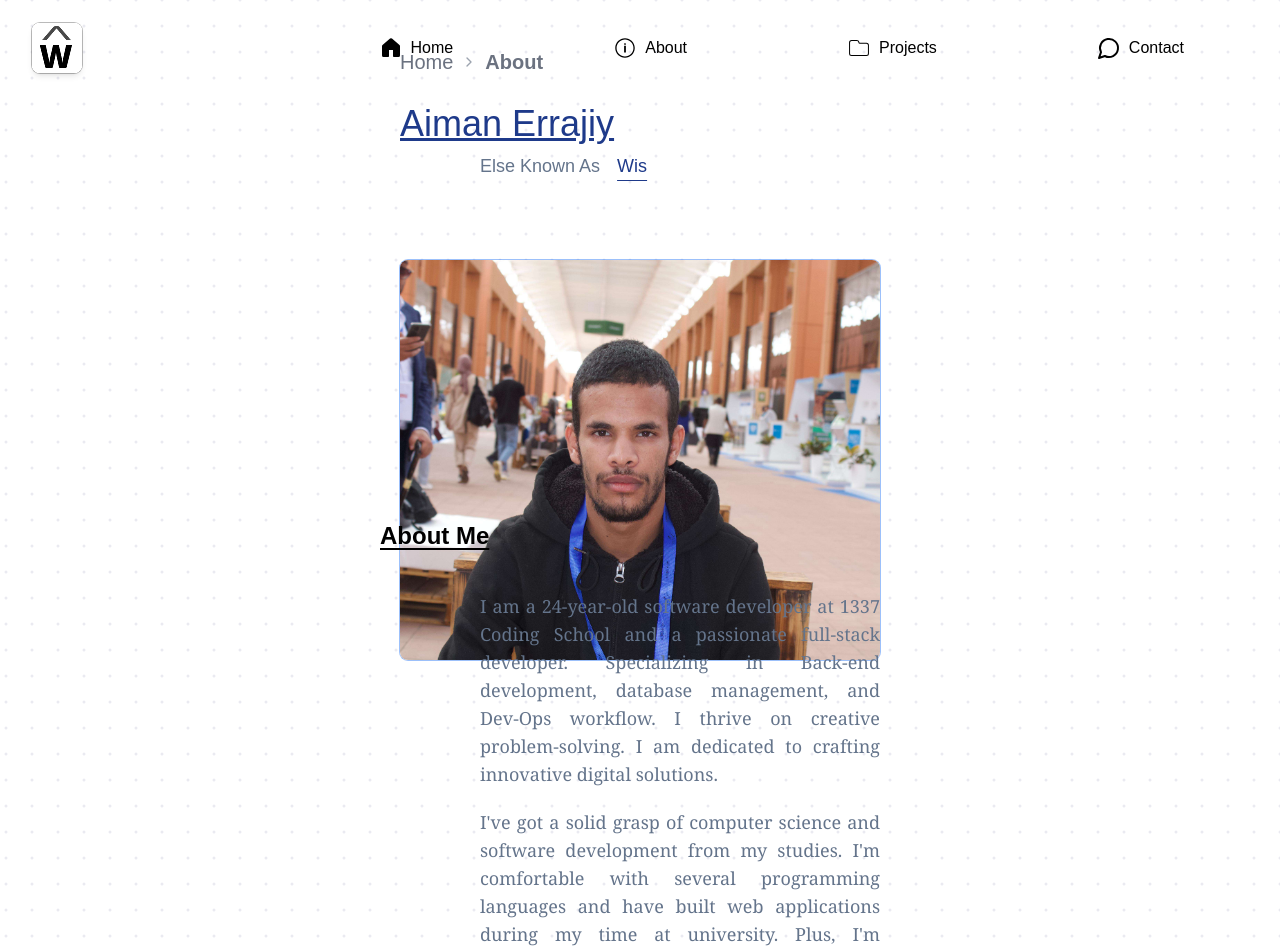
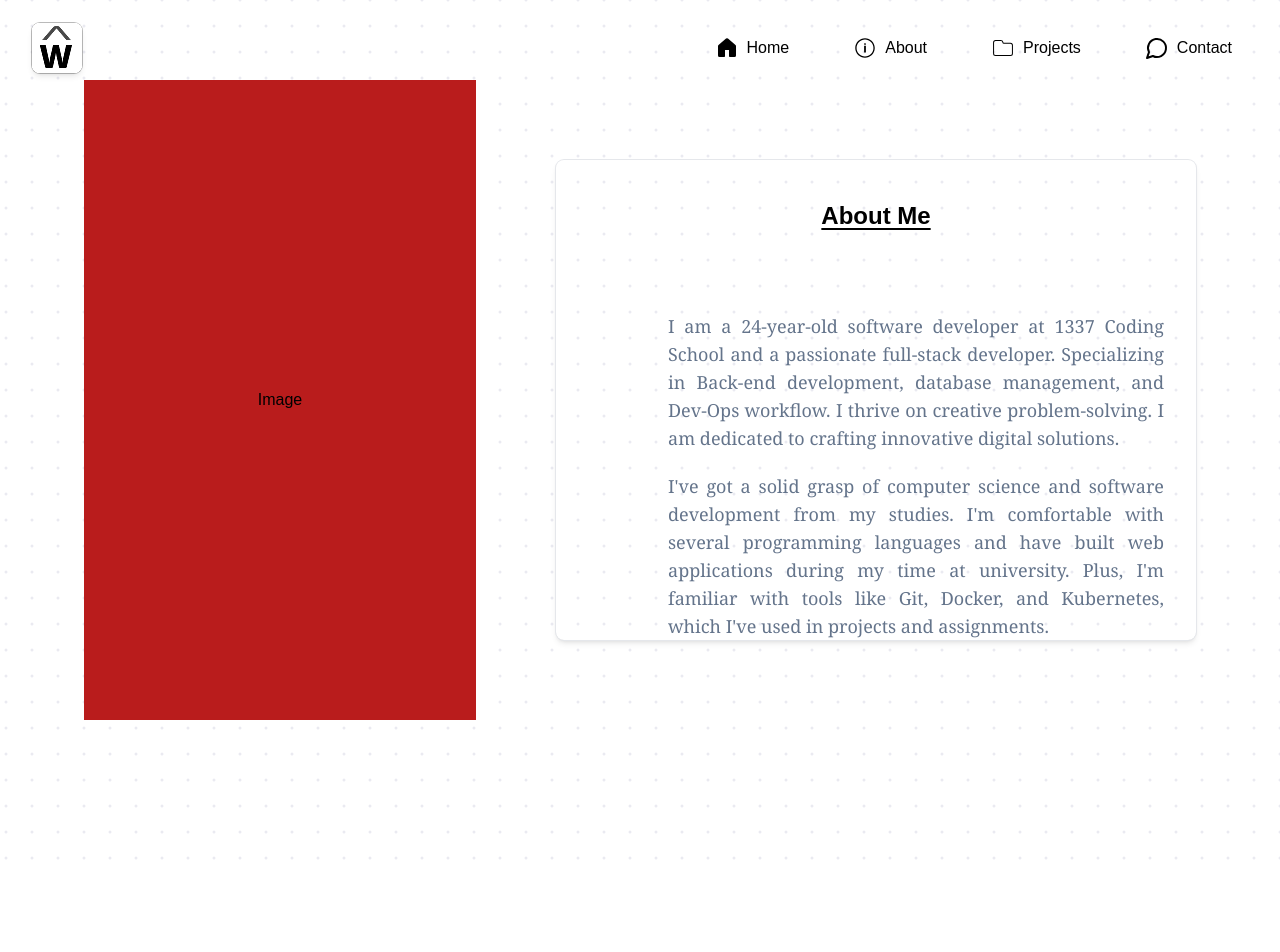
Before and after one commit to wis-aerrajiy/Portfolio, a React (Vite) app: page /about in a window 1280 px wide. Shown: the top 952 px of the page. After the commit the page ends 880 px from the top, so only its background shows below. Built offline with nearby package versions, Linux system fonts and the light colour scheme; a web font is replaced by a local one.

Commit message:
fix about

```diff
--- a/src/index.css
+++ b/src/index.css
@@ -22,6 +22,19 @@ html,
     font-style: normal; */
 }
 
+
+
+/* Hide scrollbar for Firefox */
+.myscrollbar {
+    scrollbar-width: none;
+  }
+
+  /* Hide scrollbar for WebKit browsers (Chrome, Safari) */
+  .myscrollbar::-webkit-scrollbar {
+    display: none;
+  }
+
+
 /* [
     {
        files {}
--- a/src/pages/Components/AboutSection.tsx
+++ b/src/pages/Components/AboutSection.tsx
@@ -1,34 +1,25 @@
-import profile from '../../assets/profile.jpeg'
+import profile from '../../assets/profile.jpeg';
+import '../../index.css';
 import { BreadCrumb } from './';
 
 const AboutSection = () => {
     return (
         <>
-            <section id="about" className="">
-                <div className="flex flex-col gap-16 h-screen md:max-w-[60vh] max-w-[50vh] mt-12 ">
-                    <div className='flex flex-col justify-start space-y-20 md:min-h-[50vh]'>
-                        <div className="flex flex-col items-start gap-2">
+            <section id="about">
+                <div className='flex flex-col md:flex-row justify-center items-center min-h-screen space-y-20 md:space-y-0 md:space-x-20 mt-24 md:mt-0 mb-20'>
 
-                            <BreadCrumb Section="About" />
-
-                            <h3 className="text-2xl md:text-4xl text-blue-900 underline">
-                                Aiman Errajiy
-                            </h3>
-                            <p className="text-lg md:text-lg text-slate-500 ml-20">
-                                Else Known As <span className="text-blue-900 underline-offset-8 underline px-3">Wis</span>
-                            </p>
-                        </div>
-                        <div className="mb-5">
-                            <img src={profile} alt="profile" className="w-[100%] max-h-[400px] object-cover max-w-none rounded-lg filter border-gray-600 ring-1 ring-gray-600/6" />
+                    <div className='flex justify-center items-center h-[40vh] md:h-[80vh] min-w-[49vh] bg-red-700' >
+                        <div>
+                            Image
                         </div>
                     </div>
 
+                    <div className='md:overflow-scroll myscrollbar ring-1 ring-gray-200 shadow-md max-w-[90vw] md:max-w-[50vw] md:h-[60vh] px-8 pb-8 rounded-lg'>
 
-                    <div className="flex flex-col md:flex-col gap-10 min-h-[90vh]">
-
-                        <div className='relative flex flex-row justify-center items-center min-w-[100%] bg-gray-20/15 mb-10 md:-z-0 -z-10'>
-                            <h1 className='absolute underline underline-offset-4 font-extrabold text-2xl md:rotate-[0deg] left-0 md:-left-5 top-2' >About Me</h1>
-
+                        <div className=' flex flex-col justify-center items-center min-w-[100%] bg-gray-20/15 mt-10'>
+                            <div className='flex justify-center items-center w-full'>
+                                <h1 className='underline underline-offset-4 font-extrabold text-2xl md:rotate-[0deg]' >About Me</h1>
+                            </div>
                             <div className="flex flex-col gap-5 md:ml-20 mt-10 pt-10">
                                 <p className="text-lg text-slate-500 text-justify font-serif">
                                     I am a 24-year-old software developer at 1337 Coding School and a passionate full-stack developer.
@@ -43,31 +34,8 @@ const AboutSection = () => {
                             </div>
                         </div>
 
-
-                        {/* <h1 className='underline underline-offset-4 font-extrabold text-2xl' >About Me</h1>
-                        <div className="flex flex-col gap-5">
-                            <p className="text-lg text-slate-500 text-justify font-permanent">
-                                I am a 24-year-old software developer at 1337 Coding School and a passionate full-stack developer.
-                                Specializing in Back-end development, database management, and Dev-Ops workflow.
-                                I thrive on creative problem-solving. I am dedicated to crafting innovative digital solutions.
-                            </p>
-                            <p className="text-lg text-slate-500 text-justify font-permanent">
-                                I've got a solid grasp of computer science and software development from my studies.
-                                I'm comfortable with several programming languages and have built web applications during my time at university.
-                                Plus, I'm familiar with tools like Git, Docker, and Kubernetes, which I've used in projects and assignments.
-                            </p>
-                        </div> */}
-
-                        {/* <h1 className='underline underline-offset-4 font-extrabold text-2xl' >Education</h1>
-                        <div className="flex flex-col gap-5">
-                            <p className="text-lg text-slate-500 text-justify font-permanent">
-                                I graduated from the National School of Applied Sciences in Kenitra, Morocco, with a degree in Computer Science.
-                                I have a solid understanding of computer science and software development, as well as experience in web development.
-                            </p>
-                        </div> */}
-
-                        <div className='relative flex flex-row justify-center md:items-center items-start min-w-[100%] bg-gray-20/15 mb-10 md:-z-0 -z-10'>
-                            <h1 className='absolute underline underline-offset-4 font-extrabold text-2xl md:rotate-[0deg] left-0 md:-left-5 top-2' >Education</h1>
+                        <div className=' flex flex-col justify-center items-center min-w-[100%] bg-gray-20/15 mt-10'>
+                            <h1 className=' underline underline-offset-4 font-extrabold text-2xl md:rotate-[0deg]' >Education</h1>
 
                             <div className="flex flex-col gap-5 md:ml-20 mt-10 pt-10">
                                 <p className="text-lg text-slate-500 text-justify font-serif">
@@ -77,12 +45,6 @@ const AboutSection = () => {
                             </div>
                         </div>
 
-                        <div className='relative flex flex-row justify-center items-center min-w-[100%] bg-gray-20/15 mb-10 md:-z-0 -z-10'>
-                            <h1 className='absolute underline underline-offset-4 font-extrabold text-2xl md:rotate-[0deg] left-0 md:-left-5 top-2' >Skills</h1>
-                            <div>
-                                Body
-                            </div>
-                        </div>
                     </div>
                 </div>
             </section>
@@ -90,4 +52,4 @@ const AboutSection = () => {
     )
 }
 
-export default AboutSection
+export default AboutSection;
--- a/src/pages/Components/HeroSection.tsx
+++ b/src/pages/Components/HeroSection.tsx
@@ -32,7 +32,7 @@ const HeroSection = () => {
     return (
         <>
             <section id="hero ">
-                <div className="flex flex-col justify-center items-center  min-h-screen  ">
+                <div className="flex flex-col justify-center items-center  min-h-screen">
                     <div className="flex flex-col ">
                         <h1 className="text-2xl md:text-8xl text-blue-900">
                             Hi, I'm <span className="text-blue-900">Aiman Errajiy</span>
--- a/src/pages/NavBar.tsx
+++ b/src/pages/NavBar.tsx
@@ -65,7 +65,7 @@ const Navbar = () => {
                                 to={item.link.toLowerCase()}
                                 key={item.id}
                             >
-                                <div className='flex items-center flex-row-reverse px-10 py-3 hover:bg-red-100/75 rounded-xl m-10 cursor-pointer duration-300 hover:text-black text-black' >
+                                <div className='flex items-center flex-row-reverse px-6 py-3 hover:bg-red-100/75 rounded-xl m-2 cursor-pointer duration-300 hover:text-black text-black' >
                                     <div>
                                         {item.text}
                                     </div>
```
Also changed, not shown: 2 other files (tests, documents, lock files or other folders).
